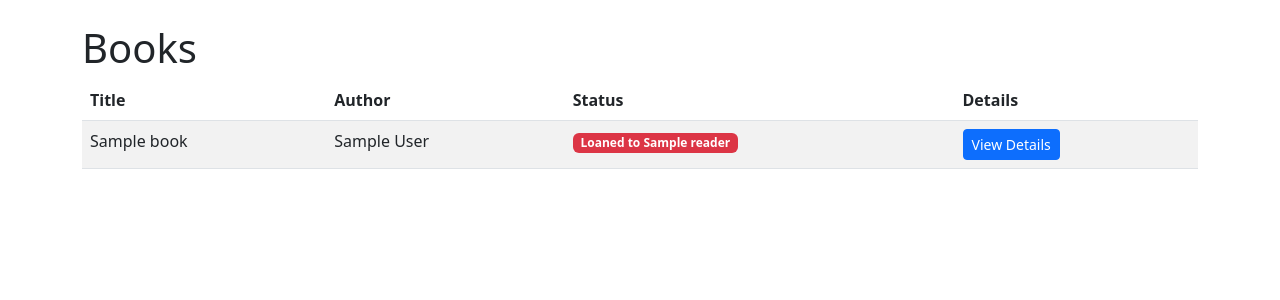
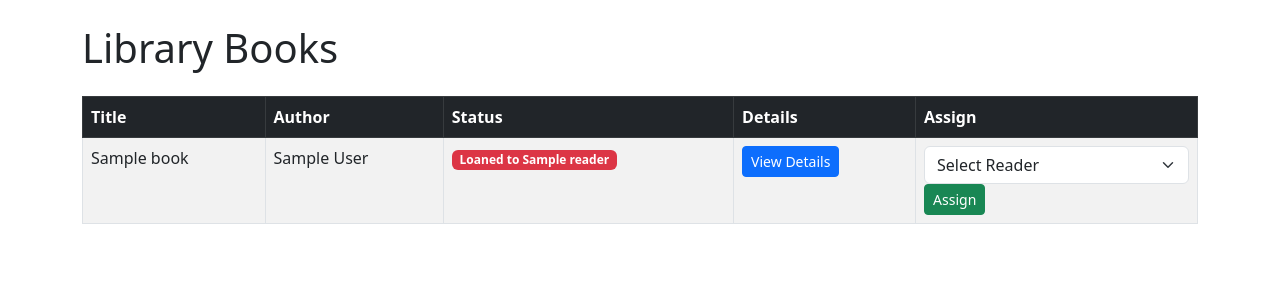
Before and after one commit to Tianran200001126/Library, a Django app: page /books/ in a window 1280 px wide. Shown: the part 56-356 px from the top of the page. Run offline with Django 5.2, Linux system fonts and the light colour scheme; tables that the repository leaves empty hold one stand-in row (values such as "Sample post").

Commit message:
implement assign a book to the reader

```diff
--- a/library_app/library/templates/library/list_book.html
+++ b/library_app/library/templates/library/list_book.html
@@ -1,16 +1,17 @@
 {% extends "library/base.html" %}
 
-{% block title %}List Books{% endblock %}
+{% block title %}Book List{% endblock %}
 
 {% block content %}
-<h1>Books</h1>
-<table class="table table-striped">
-    <thead>
+<h1 class="mb-4">Library Books</h1>
+<table class="table table-striped table-bordered">
+    <thead class="table-dark">
         <tr>
             <th>Title</th>
             <th>Author</th>
             <th>Status</th>
             <th>Details</th>
+            <th>Assign</th>
         </tr>
     </thead>
     <tbody>
@@ -28,6 +29,20 @@
                 <td>
                     <a href="{% url 'book_detail' book.id %}" class="btn btn-primary btn-sm">View Details</a>
                 </td>
+                <td>
+                    <form action="{% url 'assign_book' book.id %}" method="post">
+                        {% csrf_token %}
+                        <div class="form-group">
+                            <select name="reader" class="form-select">
+                                <option value="">Select Reader</option>
+                                {% for reader in readers %}
+                                    <option value="{{ reader.id }}">{{ reader.name }}</option>
+                                {% endfor %}
+                            </select>
+                        </div>
+                        <button type="submit" class="btn btn-success btn-sm">Assign</button>
+                    </form>
+                </td>
             </tr>
         {% endfor %}
     </tbody>
--- a/library_app/library/urls.py
+++ b/library_app/library/urls.py
@@ -6,5 +6,6 @@
     path('books/', views.list_books, name='list_books'),
     path('books/<uuid:pk>', views.book_detail, name='book_detail'),
     path('readers/', views.list_readers, name='list_readers'),
-    path('readers/<uuid:pk>/', views.reader_detail, name='reader_detail')
+    path('readers/<uuid:pk>/', views.reader_detail, name='reader_detail'),
+    path('books/<uuid:book_pk>/assign/', views.assign_book, name='assign_book'),
 ]
--- a/library_app/library/views.py
+++ b/library_app/library/views.py
@@ -1,12 +1,12 @@
 from django.shortcuts import render , get_object_or_404
+from django.shortcuts import redirect
 from .models import Book , Reader
 
 
-# Create your views here.
-
 def list_books(request):
     books = Book.objects.all()
-    return render(request,'library/list_book.html',{'books':books})
+    readers = Reader.objects.all()
+    return render(request,'library/list_book.html',{'books':books,'readers':readers})
 
 
 def book_detail(request, pk):
@@ -26,3 +26,24 @@
         'reader': reader,
         'borrowed_books': borrowed_books,
     })
+
+
+def assign_book(request,book_pk):
+    print(book_pk)
+    book = get_object_or_404(Book,id=book_pk)
+    if request.method == 'POST':
+        reader_id = request.POST.get('reader')
+
+        if not reader_id:
+            return HttpResponse("Error: The reader is not selected, Please assign a book to a reader", status=400)
+
+        try:
+            reader = get_object_or_404(Reader,id=reader_id)
+            book.loaned_to = reader
+            book.save()
+            return redirect('list_books')
+        except Reader.DoesNotExist:
+            return HttpResponse("Error: Reader not found in the database.", status=404)
+
+
+    return redirect('list_books')
```
